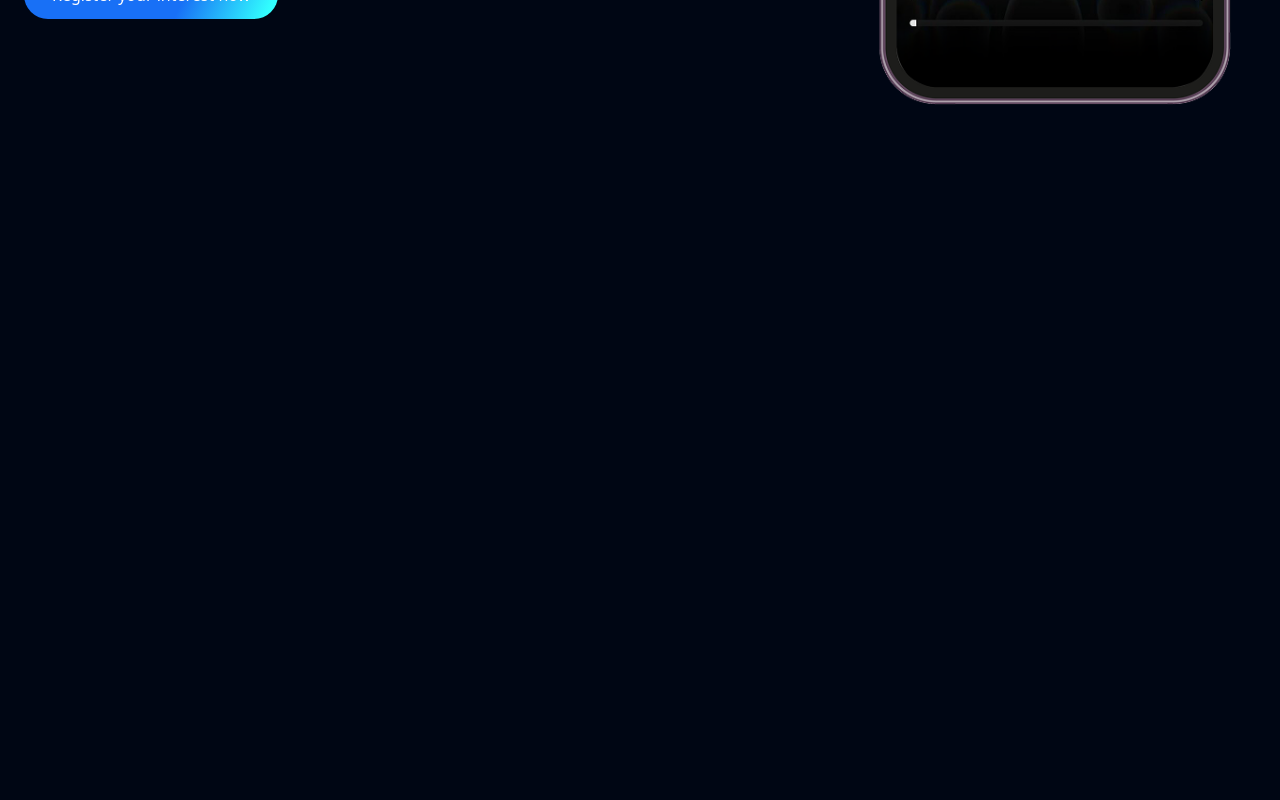
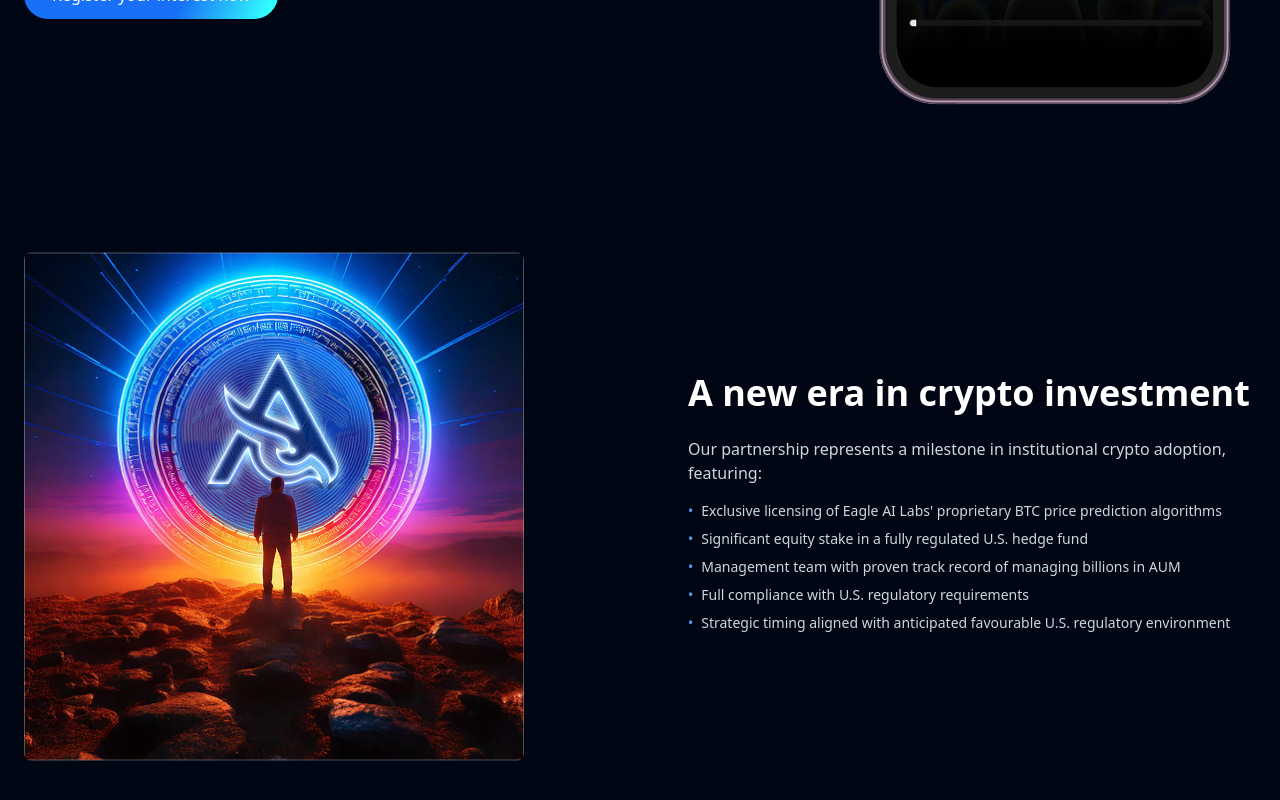
Before and after one commit to oyerohabib/eagle-ai, a Next.js app: page / in a window 1280 px wide. Shown: the part 830-1630 px from the top of the page. Before the commit the page ends 1002 px from the top, so only its background shows below. Built offline with nearby package versions, Linux system fonts and the light colour scheme.

Commit message:
feat: completed feature section

```diff
--- /dev/null
+++ b/src/app/components/FeatureSection.tsx
@@ -0,0 +1,63 @@
+import Image from "next/image";
+import { FeatureListProps, FeatureListItemProps } from "../types";
+import Crypto from "@/app/assets/crypto-portal-image.png";
+
+const FeatureListItem: React.FC<FeatureListItemProps> = ({ text }) => {
+  return (
+    <li className="flex items-start mb-2">
+      <span className="text-blue-400 mr-2">•</span>
+      <span>{text}</span>
+    </li>
+  );
+};
+
+const FeatureList: React.FC<FeatureListProps> = ({ items }) => {
+  return (
+    <ul className="text-gray-300 text-sm">
+      {items.map((item, index) => (
+        <FeatureListItem key={index} text={item} />
+      ))}
+    </ul>
+  );
+};
+
+const FeatureSection: React.FC = () => {
+  const features = [
+    "Exclusive licensing of Eagle AI Labs' proprietary BTC price prediction algorithms",
+    "Significant equity stake in a fully regulated U.S. hedge fund",
+    "Management team with proven track record of managing billions in AUM",
+    "Full compliance with U.S. regulatory requirements",
+    "Strategic timing aligned with anticipated favourable U.S. regulatory environment",
+  ];
+
+  return (
+    <div className="text-white py-20">
+      <div className="container mx-auto px-6 flex flex-col lg:flex-row items-center">
+        <div className="w-full lg:w-1/2 mb-12 lg:mb-0">
+          <Image
+            src={Crypto}
+            alt="Eagle AI Crypto Portal"
+            width={500}
+            height={400}
+            className="rounded-lg"
+          />
+        </div>
+
+        <div className="w-full lg:w-1/2 pl-0 lg:pl-12">
+          <h2 className="text-4xl font-bold mb-6">
+            A new era in crypto investment
+          </h2>
+
+          <p className="text-gray-300 mb-4">
+            Our partnership represents a milestone in institutional crypto
+            adoption, featuring:
+          </p>
+
+          <FeatureList items={features} />
+        </div>
+      </div>
+    </div>
+  );
+};
+
+export default FeatureSection;
--- a/src/app/page.tsx
+++ b/src/app/page.tsx
@@ -1,4 +1,5 @@
 import AlertBanner from "./components/AlertBanner";
+import FeatureSection from "./components/FeatureSection";
 import HeroSection from "./components/HeroSection";
 import Navbar from "./components/Navbar";
 
@@ -8,6 +9,7 @@ export default function Home() {
       <Navbar />
       <AlertBanner />
       <HeroSection />
+      <FeatureSection />
     </div>
   );
 }
```
